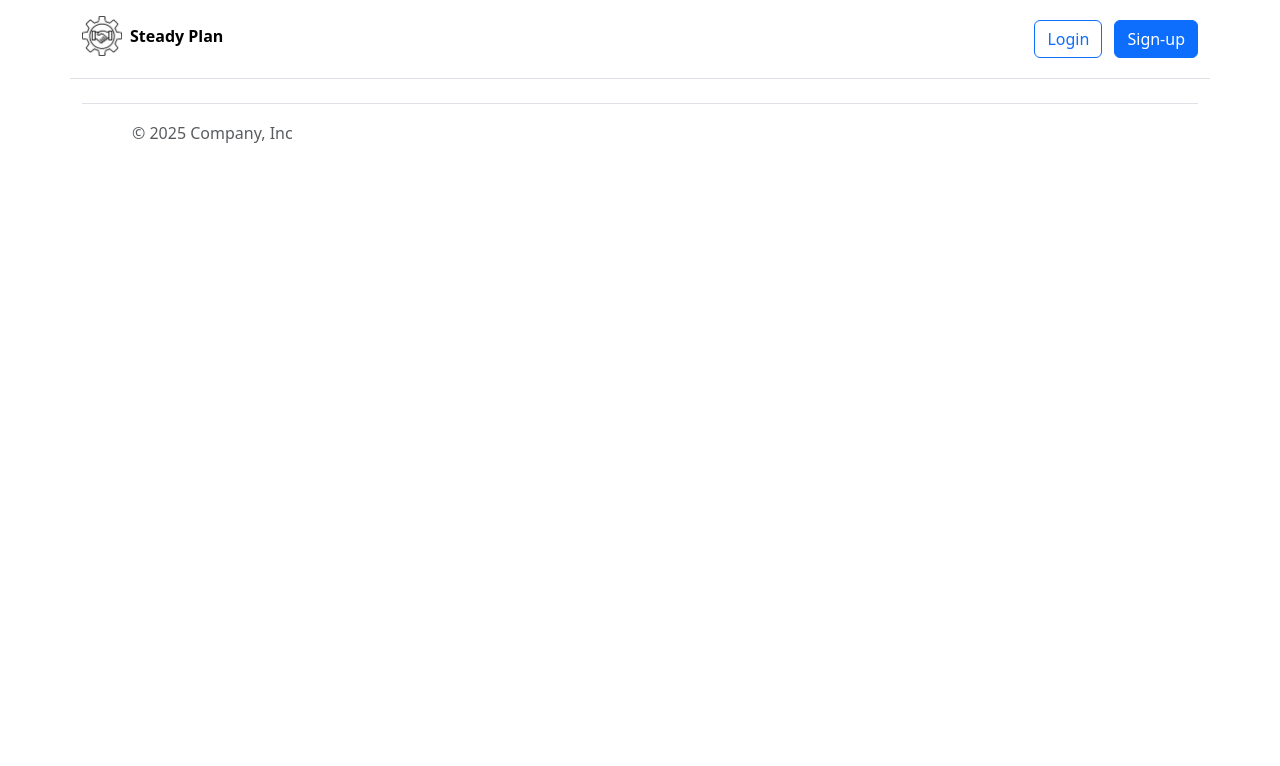
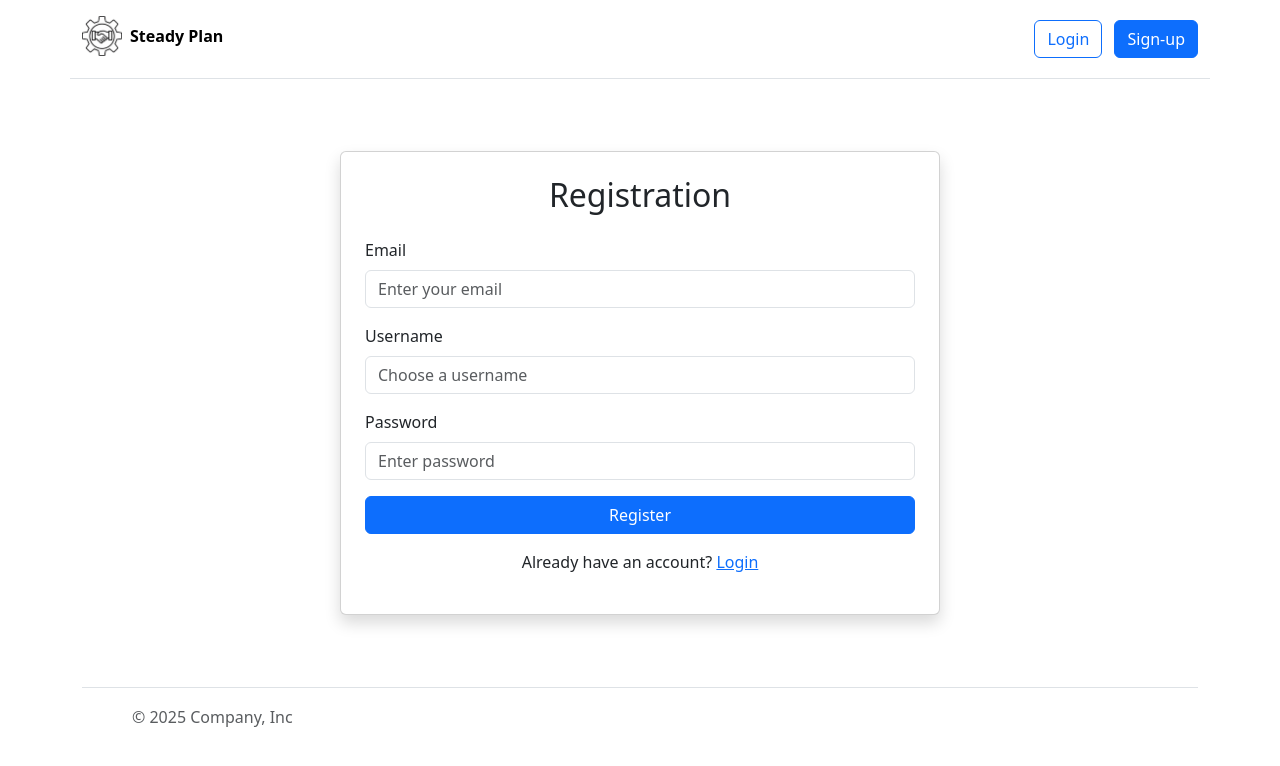
Before and after one commit to Rkovl/SteadyPlan, a PHP site: page /registration.html in a window 1280 px wide. Shown: the top 766 px of the page. Run offline with PHP 8.4, Linux system fonts and the light colour scheme.

Commit message:
Registration html & fixed registration.php

```diff
--- a/public/login.html
+++ b/public/login.html
@@ -20,7 +20,7 @@
     </div>
 </header>
 <main class="d-flex justify-content-center align-items-center" style="min-height: 80vh;">
-    <div class="card p-4 shadow" style="width: 100%; max-width: 600px; padding: 50%;">
+    <div class="card p-4 shadow" style="width: 100%; max-width: 600px;">
         <h2 class="text-center mb-4">Login</h2>
         <form method="POST" action="login.php">
             <div class="mb-3">
--- a/public/login.php
+++ b/public/login.php
@@ -21,7 +21,6 @@ if ($_SERVER["REQUEST_METHOD"] == "POST") {
             exit();
         }
     }
-
     $error = "Wrong username or password";
 }
 ?>
--- a/public/registration.html
+++ b/public/registration.html
@@ -4,7 +4,8 @@
     <meta charset="utf-8">
     <meta name="viewport" content="width=device-width, initial-scale=1">
     <title>Partial Test</title>
-    <link href="https://cdn.jsdelivr.net/npm/bootstrap@5.3.8/dist/css/bootstrap.min.css" rel="stylesheet" integrity="sha384-sRIl4kxILFvY47J16cr9ZwB07vP4J8+LH7qKQnuqkuIAvNWLzeN8tE5YBujZqJLB" crossorigin="anonymous">
+    <link href="https://cdn.jsdelivr.net/npm/bootstrap@5.3.8/dist/css/bootstrap.min.css" rel="stylesheet"
+          integrity="sha384-sRIl4kxILFvY47J16cr9ZwB07vP4J8+LH7qKQnuqkuIAvNWLzeN8tE5YBujZqJLB" crossorigin="anonymous">
 </head>
 <header class="d-flex flex-wrap align-items-center justify-content-center justify-content-md-between py-3 mb-4 border-bottom container">
     <div class="col-md-3 mb-2 mb-md-0">
@@ -18,8 +19,33 @@
         <button type="button" class="btn btn-primary">Sign-up</button>
     </div>
 </header>
-
-<div class="container"> <footer class="d-flex flex-wrap justify-content-between align-items-center py-3 my-4 border-top container">
+<main class="d-flex justify-content-center align-items-center" style="min-height: 70vh;">
+    <div class="card p-4 shadow" style="width: 100%; max-width: 600px;">
+        <h2 class="text-center mb-4">Registration</h2>
+        <form method="POST" action="register.php">
+            <div class="mb-3">
+                <label for="email" class="form-label">Email</label>
+                <input type="email" class="form-control" id="email" name="email" placeholder="Enter your email"
+                       required>
+            </div>
+            <div class="mb-3">
+                <label for="username" class="form-label">Username</label>
+                <input type="text" class="form-control" id="username" name="username" placeholder="Choose a username"
+                       required>
+            </div>
+            <div class="mb-3">
+                <label for="password" class="form-label">Password</label>
+                <input type="password" class="form-control" id="password" name="password" placeholder="Enter password"
+                       required>
+            </div>
+            <button type="submit" class="btn btn-primary w-100">Register</button>
+        </form>
+        <p class="text-center mt-3">Already have an account? <a
+                href="./login.html">Login</a></p>
+    </div>
+</main>
+<div class="container">
+    <footer class="d-flex flex-wrap justify-content-between align-items-center py-3 my-4 border-top container">
         <div class="col-md-4 d-flex align-items-center">
             <a href="/" class="mb-3 me-2 mb-md-0 text-body-secondary text-decoration-none lh-1" aria-label="Bootstrap">
                 <svg class="bi" width="30" height="24" aria-hidden="true">
@@ -46,6 +72,8 @@
         </ul>
     </footer>
 </div>
-<script src="https://cdn.jsdelivr.net/npm/bootstrap@5.3.8/dist/js/bootstrap.bundle.min.js" integrity="sha384-FKyoEForCGlyvwx9Hj09JcYn3nv7wiPVlz7YYwJrWVcXK/BmnVDxM+D2scQbITxI" crossorigin="anonymous"></script>
+<script src="https://cdn.jsdelivr.net/npm/bootstrap@5.3.8/dist/js/bootstrap.bundle.min.js"
+        integrity="sha384-FKyoEForCGlyvwx9Hj09JcYn3nv7wiPVlz7YYwJrWVcXK/BmnVDxM+D2scQbITxI"
+        crossorigin="anonymous"></script>
 </body>
 </html>
--- a/public/registration.php
+++ b/public/registration.php
@@ -11,12 +11,12 @@ if ($_SERVER["REQUEST_METHOD"] == "POST") {
     $password = password_hash($_POST['password'], PASSWORD_DEFAULT);
 
     $query = $pdo->prepare("
-        INSERT INTO users (email. username, password)
-        VALUES (:username, :email, :password)"
+        INSERT INTO users (email, username, password)
+        VALUES (:email, :username, :password)"
     );
 
     try {
-        $query->excute([
+        $query->execute([
             "email" => $email,
             "username" => $username,
             "password" => $password
```
Lines whose indentation alone changed are shown as unchanged.
